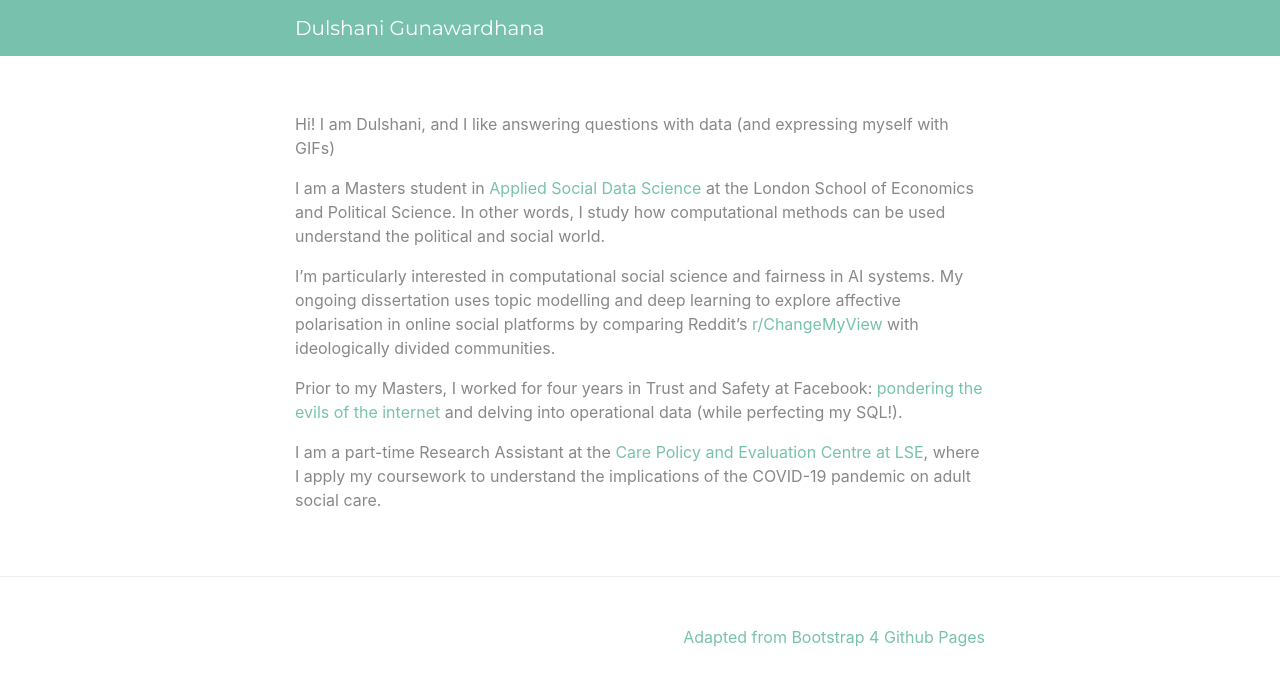
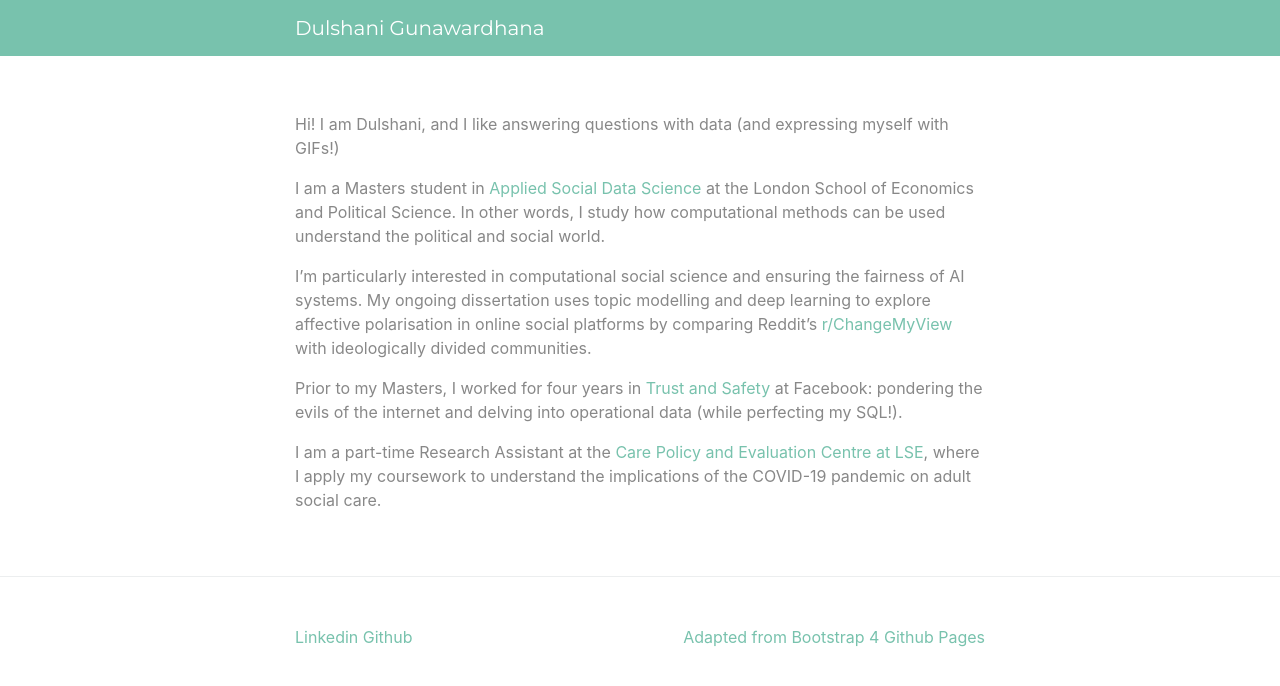
Before and after one commit to dshgna/dshgna.github.io, a Jekyll site: the page built from index.md, in a window 1280 px wide. Shown: the top 686 px of the page. Built offline with Jekyll 4.4.1, drawn with Linux system fonts in a browser that asks for light colours.

Commit message:
Styling updates

```diff
--- a/_includes/footer.html
+++ b/_includes/footer.html
@@ -1,16 +1,13 @@
 
 <div class="py-5 border-top">
   <div class="container">
-
-
     <div class="row">
-
       <div class="col-sm">
         <ul class="list-unstyled">
-
+            <a href="https://www.linkedin.com/in/dulshanig/">Linkedin</a>
+            <a href="https://github.com/dshgna">Github</a>
         </ul>
       </div>
-
 
       <div class="col-sm text-right">
         <p>
--- a/index.md
+++ b/index.md
@@ -2,12 +2,12 @@
 layout: page
 ---
 
-Hi! I am Dulshani, and I like answering questions with data (and expressing myself with GIFs)
+Hi! I am Dulshani, and I like answering questions with data (and expressing myself with GIFs!)
 
 I am a Masters student in [Applied Social Data Science](https://www.lse.ac.uk/methodology) at the London School of Economics and Political Science. In other words, I study how computational methods can be used understand the political and social world.
 
-I'm particularly interested in computational social science and fairness in AI systems. My ongoing dissertation uses topic modelling and deep learning to explore affective polarisation in online social platforms by comparing Reddit's [r/ChangeMyView](https://www.reddit.com/r/changemyview/) with ideologically divided communities.
+I'm particularly interested in computational social science and ensuring the fairness of AI systems. My ongoing dissertation uses topic modelling and deep learning to explore affective polarisation in online social platforms by comparing Reddit's [r/ChangeMyView](https://www.reddit.com/r/changemyview/) with ideologically divided communities.
 
-Prior to my Masters, I worked for four years in Trust and Safety at Facebook: [pondering the evils of the internet](https://about.fb.com/news/2017/06/hard-questions-hate-speech/) and delving into operational data (while perfecting my SQL!).
+Prior to my Masters, I worked for four years in [Trust and Safety](https://about.fb.com/actions/promoting-safety-and-expression/) at Facebook: pondering the evils of the internet and delving into operational data (while perfecting my SQL!).
 
 I am a part-time Research Assistant at the [Care Policy and Evaluation Centre at LSE](https://www.lse.ac.uk/cpec), where I apply my coursework to understand the implications of the COVID-19 pandemic on adult social care.
```
